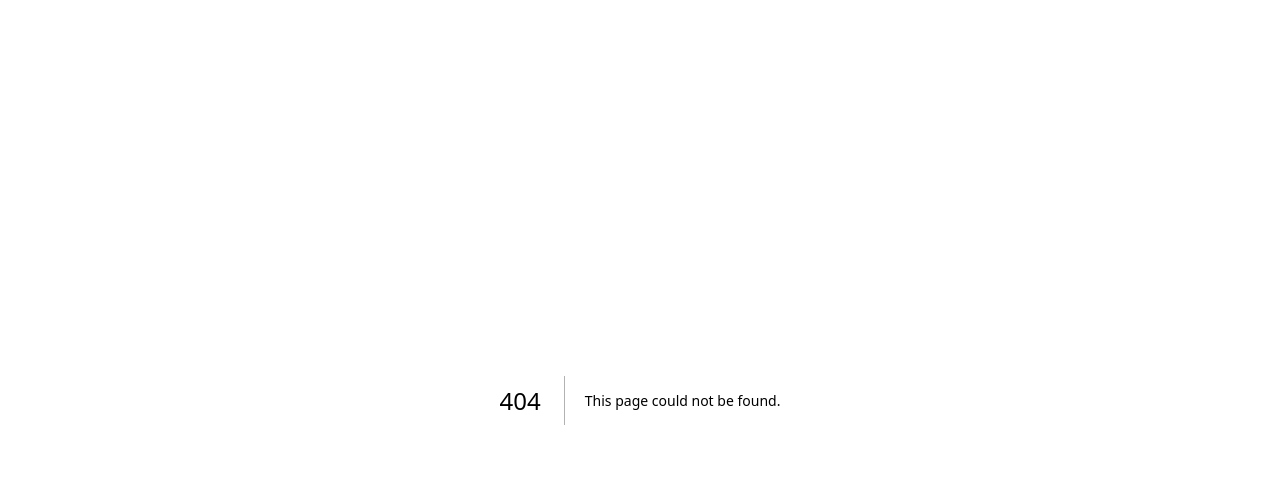
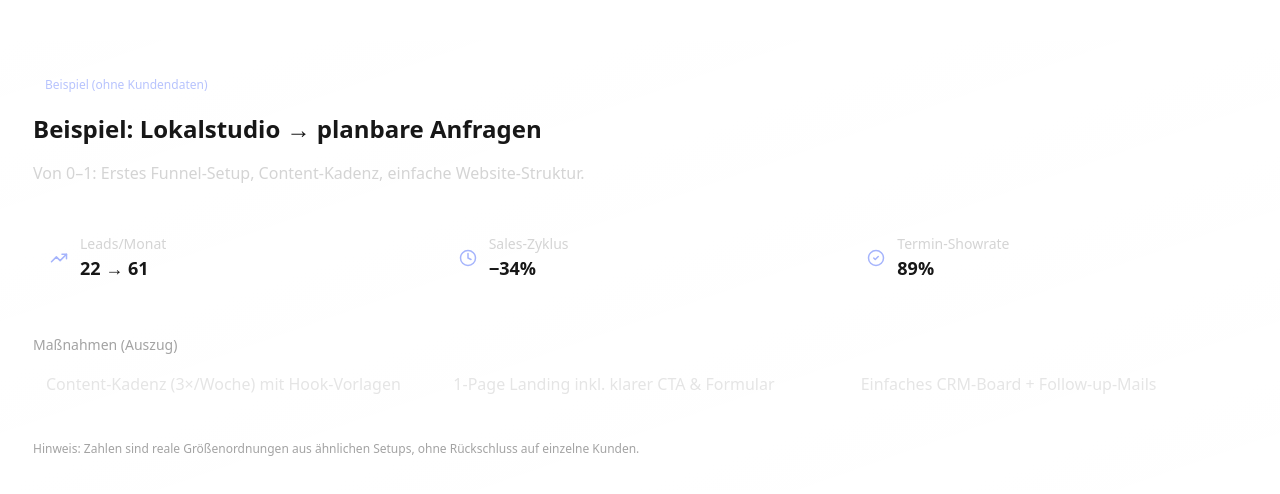
Before and after one commit to cyclebittt/pavewebyyyy, a Next.js app: page /CaseSnippet in a window 1280 px wide. Before the commit this address had no page. Shown: the top 494 px of the page. Built offline with nearby package versions, Linux system fonts and the light colour scheme.

Commit message:
Create page.jsx

```diff
--- /dev/null
+++ b/app/CaseSnippet/page.jsx
@@ -0,0 +1,68 @@
+'use client';
+
+import { TrendingUp, Clock, CheckCircle2 } from 'lucide-react';
+
+export default function CaseSnippet({
+  title = 'Beispiel: Lokalstudio → planbare Anfragen',
+  headline = 'Von 0–1: Erstes Funnel-Setup, Content-Kadenz, einfache Website-Struktur.',
+  bullets = [
+    'Content-Kadenz (3×/Woche) mit Hook-Vorlagen',
+    '1‑Page Landing inkl. klarer CTA & Formular',
+    'Einfaches CRM-Board + Follow‑up‑Mails',
+  ],
+  kpis = [
+    { icon: <TrendingUp size={18} />, label: 'Leads/Monat', value: '22 → 61' },
+    { icon: <Clock size={18} />, label: 'Sales-Zyklus', value: '−34%' },
+    { icon: <CheckCircle2 size={18} />, label: 'Termin-Showrate', value: '89%' },
+  ],
+}) {
+  return (
+    <section className="mt-10">
+      <div className="rounded-3xl border border-white/10 bg-gradient-to-br from-white/[0.05] to-white/[0.02] p-6 md:p-8">
+        <div className="flex flex-col gap-4">
+          <span className="inline-flex items-center gap-2 w-fit text-xs text-indigo-300/80 bg-white/5 ring-1 ring-white/10 px-3 py-1 rounded-full">
+            Beispiel (ohne Kundendaten)
+          </span>
+
+          <h3 className="text-xl md:text-2xl font-semibold">{title}</h3>
+          <p className="text-neutral-300">{headline}</p>
+
+          {/* KPIs */}
+          <div className="mt-4 grid grid-cols-1 sm:grid-cols-3 gap-3">
+            {kpis.map((k) => (
+              <div
+                key={k.label}
+                className="rounded-xl border border-white/10 bg-white/[0.04] p-4 flex items-center gap-3"
+              >
+                <span className="text-indigo-300">{k.icon}</span>
+                <div>
+                  <div className="text-sm text-neutral-300">{k.label}</div>
+                  <div className="text-lg font-semibold">{k.value}</div>
+                </div>
+              </div>
+            ))}
+          </div>
+
+          {/* Maßnahmen */}
+          <div className="mt-5">
+            <p className="text-sm text-neutral-400 mb-2">Maßnahmen (Auszug)</p>
+            <ul className="grid grid-cols-1 sm:grid-cols-3 gap-2 text-neutral-200">
+              {bullets.map((b) => (
+                <li
+                  key={b}
+                  className="rounded-lg border border-white/10 bg-white/[0.04] px-3 py-2"
+                >
+                  {b}
+                </li>
+              ))}
+            </ul>
+          </div>
+
+          <p className="mt-5 text-xs text-neutral-400">
+            Hinweis: Zahlen sind reale Größenordnungen aus ähnlichen Setups, ohne Rückschluss auf einzelne Kunden.
+          </p>
+        </div>
+      </div>
+    </section>
+  );
+}
```
